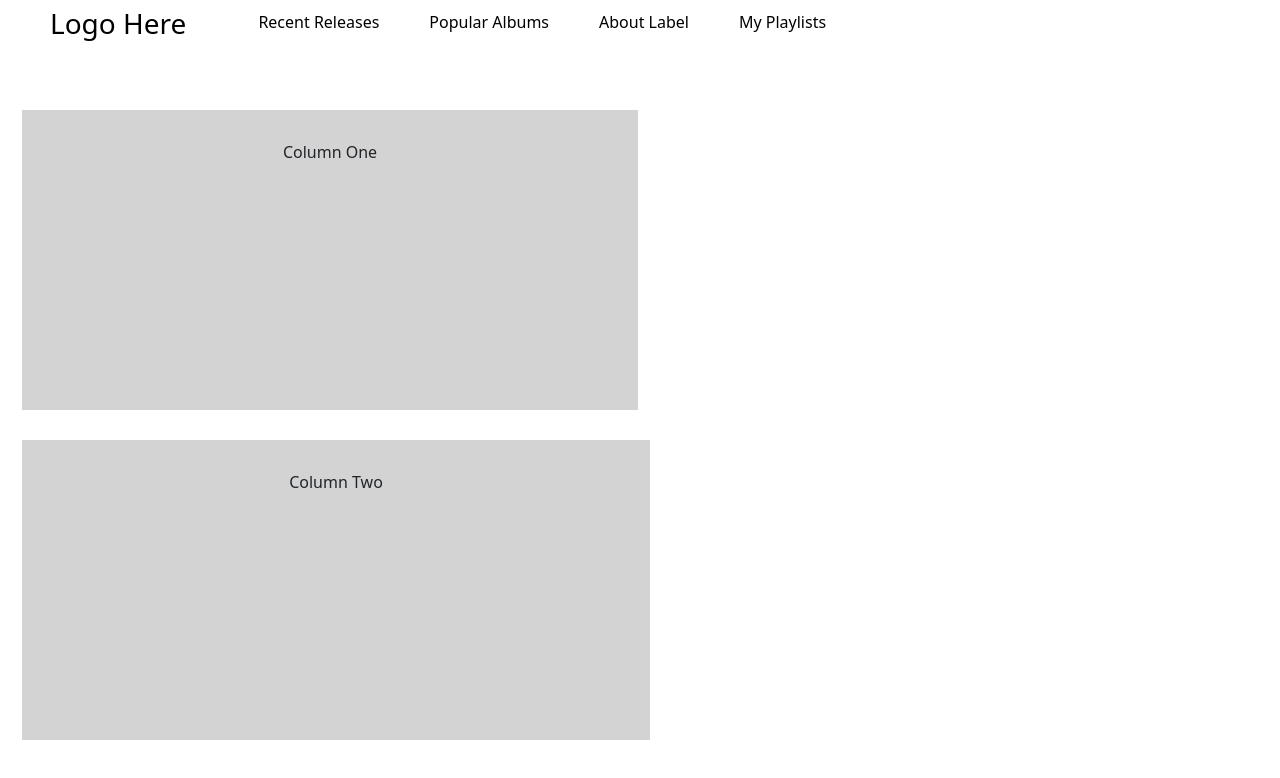
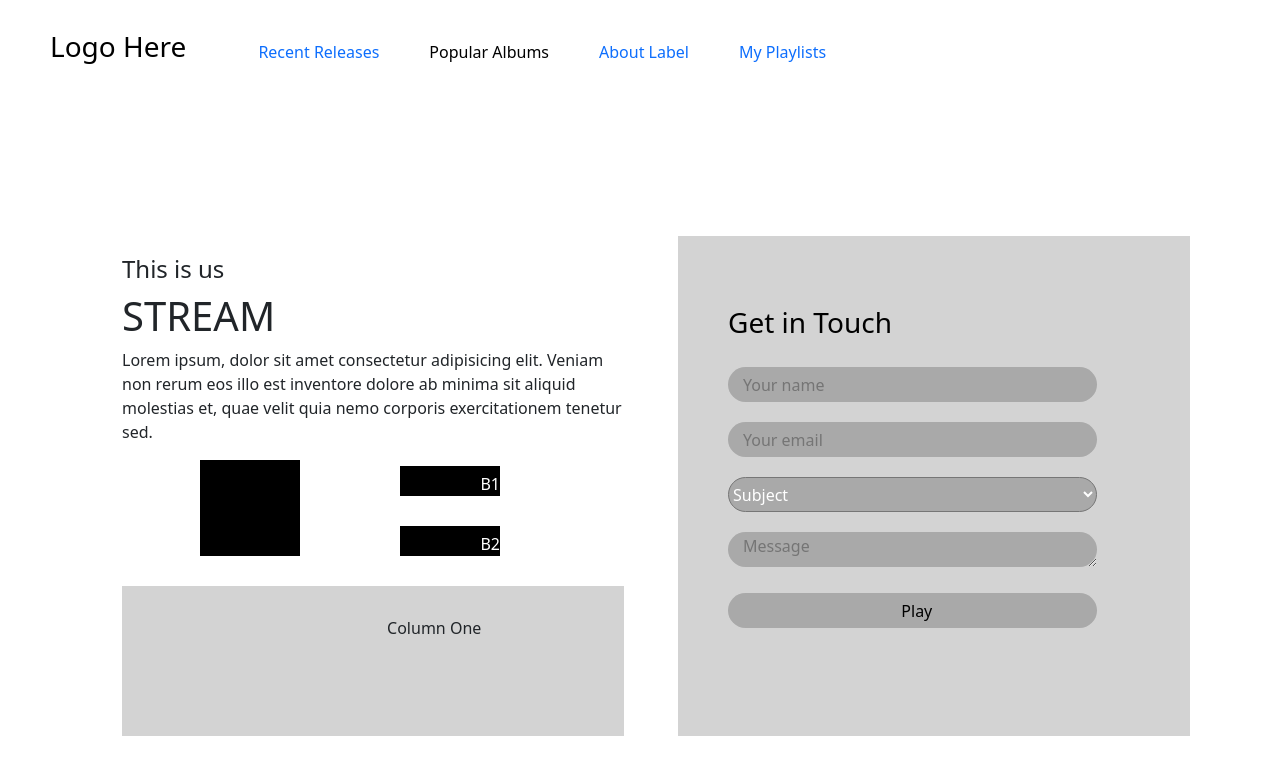
Before and after one commit to Zani231089/Term1_Final, a plain HTML site: page pages/pagetwo.html in a window 1280 px wide. Shown: the top 778 px of the page. Drawn offline with nearby package versions, Linux system fonts and the light colour scheme.

Commit message:
Finalizing

```diff
--- a/css/main.css
+++ b/css/main.css
@@ -19,6 +19,9 @@ header p{
     padding-top:70px;
 }
 
+.container-fluid{
+    width:1440px;
+}
 h1{
     padding-left:50px;
 }
@@ -51,10 +54,8 @@ h5{
     text-align: center;
     padding-top: 100px;
     margin-top:-60px;
-    margin-right: -90px;
-    margin-left:40px;
-    align:0 auto;
-
+    margin-left:20px;
+    margin-right: -80px
 }
 
 .col-box2{
@@ -63,17 +64,18 @@ h5{
     background-color: lightgrey;
     text-align: center;
     margin-bottom: 50px;
-    margin-left: 50px;
+    margin-left: 30px;
 }
 
 .col-box3{
-    width: 100%;
+    width: 80%;
     height: 300px;
     background-color: lightgrey;
-    text-align: center;
-    padding-top: 100px;
+    padding-top: 20px;
     margin-top:-60px;
-    margin-right: -40px;
+    margin-left: -90px;
+    text-align: left;
+    padding-left: 20px;
 }
 
 .col-box4{
@@ -82,7 +84,7 @@ h5{
     background-color: lightgrey;
     text-align: center;
     margin-bottom: 50px;
-    margin-left: 50px;
+    margin-left: 30px;
 }
 
 .col-box5{
@@ -91,7 +93,7 @@ h5{
     background-color: lightgrey;
     text-align: center;
     margin-bottom: 50px;
-    margin-left: 50px;
+    margin-left: 30px;
 }
 
 .button{
@@ -119,6 +121,18 @@ h5{
     width:40px;
 }
 
+.button1{
+    float: right;
+    border: 2px solid black;
+    width: 255px;
+    margin-right: 10px;
+    border-radius: 20px;
+    padding-left:10px;
+    padding-top:5px;
+    padding-bottom: 5px;
+    margin-top: -20px;
+}
+
 .nav-con{
     width:80%;
     height:50px;
--- /dev/null
+++ b/css/pagethree.css
@@ -0,0 +1,91 @@
+nav{
+    width:1440px;
+    height:80px;
+    color: black;
+}
+
+.logo{
+    float: left;
+    margin-left: 50px;
+    margin-top:35px;
+
+}
+
+.nav-con{
+    width:80%;
+    height:50px;
+    float:left;
+    padding-right:10px;
+    margin-top: 10px;
+}
+
+.nav-con ul{
+    list-style: none;
+}
+
+.nav-con li{
+    float:left;
+    height:26px;
+    text-align: center;
+    margin-right: 10px;
+    padding-left: 40px;
+    margin-top: 30px;
+}
+
+.button1{
+    float: right;
+    border: 2px solid black;
+    width: 255px;
+    margin-right: 30px;
+    border-radius: 20px;
+    padding-left:10px;
+    padding-top:5px;
+    padding-bottom: 5px;
+    margin-top: -25px;
+}
+
+.button2{
+    border-radius: 50%;
+    padding-top: 15px;
+    width:60px;
+    height:60px;
+    border: 2px solid white;
+    margin-top: 80px;
+    margin-left: 200px;
+}
+
+.container-fluid{
+    width:1440px;
+}
+
+.col-box1{
+    width: 470px;
+    height: 470px;
+    background-color: darkgrey;
+    text-align: center;
+    margin-left:150px;
+    margin-top:50px;
+    color:white;
+    padding-top: 210px;
+}
+
+.col-box2{
+    width: 600px;
+    height: 470px;
+    border: 1px solid black;
+    text-align: center;
+    margin-top:70px;
+}
+
+.col-box3{
+    width: 600px;
+    height: 20px;
+    border: 2px solid black;
+    margin-top: 70px;
+    padding-bottom:30px;
+}
+.par-1{
+    padding-top:85px;
+    padding-bottom: -50px;
+    padding-left:160px;
+}
--- a/css/pagetwo.css
+++ b/css/pagetwo.css
@@ -1,13 +1,13 @@
 nav{
     width:1440px;
     height:80px;
-    color: black
+    color: black;
 }
 
 .logo{
     float: left;
     margin-left: 50px;
-    margin-top:7px;
+    margin-top:30px;
 }
 
 .nav-con{
@@ -16,6 +16,7 @@ nav{
     float:left;
     padding-right:10px;
     margin-top: 10px;
+    padding-top: 30px;
 }
 
 .nav-con ul{
@@ -30,23 +31,89 @@ nav{
     padding-left: 40px;
 }
 
+h4{
+    padding-left: 122px;
+    padding-top: 175px;
+}
+
+h1{
+    padding-left: 122px;
+}
+
+p{
+    padding-left: 122px;
+}
+
+.col-6{
+    float: right;
+
+}
+
 .col-box1{
-    width:100%;
-    height:300px;
+    width:80%;
+    height:150px;
+    background-color: lightgray;
+    text-align: center;
+    padding-top: 30px;
+    padding-left: 122px;
+    margin-left: 122px;
+}
+
+.col-box2{
+    width:80%;
+    height:500px;
     background-color: lightgray;
     margin-top:30px;
     text-align: center;
     padding-top: 30px;
     margin-left: 10px;
+    float: right;
+    margin-top: -500px;
+    margin-right: 90px;
 }
 
-.col-box2{
-    width:100%;
+form{
+    width:80%;
     height:300px;
+    margin-top:40px;
     background-color: lightgray;
-    margin-top:30px;
-    text-align: center;
-    padding-top: 30px;
-    margin-left: 10px;
+    text-align: left;
+    margin-left: 50px;
+    color: black;
 
 }
+
+.form-input{
+    width:90%;
+    height:35px;
+    margin-top:20px;
+    padding-left:15px;
+    border-radius: 20px;
+    border: none;
+    background-color: darkgray
+
+}
+
+select{
+    width:90% !important;
+    background-color: darkgray;
+    color: white;
+    border-radius: 20px;
+    text-align: left;
+    margin-top:20px;
+    height:35px;
+}
+
+.button{
+    text-align: right;
+    background-color: black;
+    color: white;
+    width: 5px;
+}
+
+.button,inverted{
+    padding-top: 6px !important;
+    width:100px;
+    margin-left: 200px;
+    margin-bottom: 30px;
+}
--- a/pages/pagetwo.html
+++ b/pages/pagetwo.html
@@ -17,23 +17,48 @@
         <div class="logo"><h3>Logo Here</h3></div>
         <div class="nav-con">
             <ul>
-                <li>Recent Releases</li>
+                <a href="../index.html" ><li>Recent Releases</li></a>
                 <li>Popular Albums</li>
-                <li>About Label</li>
-                <li>My Playlists</li>
+                <a href="pagetwo.html"><li class="active">About Label</li></a>
+                <a href="pagethree.html"> <li>My Playlists</li></a>
             </ul>
         </div>
     </nav>
 
-    <div class="container-fluid">
-        <div class="row">
-            <div class="col-6">
-                <div class="col-box1">Column One</div>
+    <div class="row">
+        <div class="col-6">
+            <h4>This is us</h4>
+            <h1>STREAM</h1>
+            <p>Lorem ipsum, dolor sit amet consectetur adipisicing elit. Veniam non rerum eos illo est inventore dolore ab minima sit aliquid molestias et, quae velit quia nemo corporis exercitationem tenetur sed.</p>
+            <div class="button group">
+                <div class="button normal">B1</div> <div class="button inverted">B2</div>
+            </div>
+            <div class="col-box1">Column One</div>
             </div>
         </div>
-        <div class="col-6">
-            <div class="col-box2">Column Two</div>
+    </div>
+    <div class="col-6">
+        <div class="col-box2">
+            <form>
+                <h3>Get in Touch</h3>
+                <input class="form-input" type="text" placeholder="Your name" required>
+                <input class="form-input" type="email" placeholder="Your email" required>
+
+                <select>
+                    <option>Option One</option>
+                    <option>Option Two</option>
+                    <option>Option Three</option>
+                    <option>Option Four</option>
+                    <option selected="selected">Subject</option>
+                </select>
+
+                <textarea class="form-input" placeholder="Message" rows="10"></textarea>
+
+                <button class="form-input">Play</button>
+
+            </form>
         </div>
+
     </div>
 
 </body>
```
Also changed, not shown: index.html (+8 -3 lines), pages/pagethree.html (added, +50 -0 lines).
